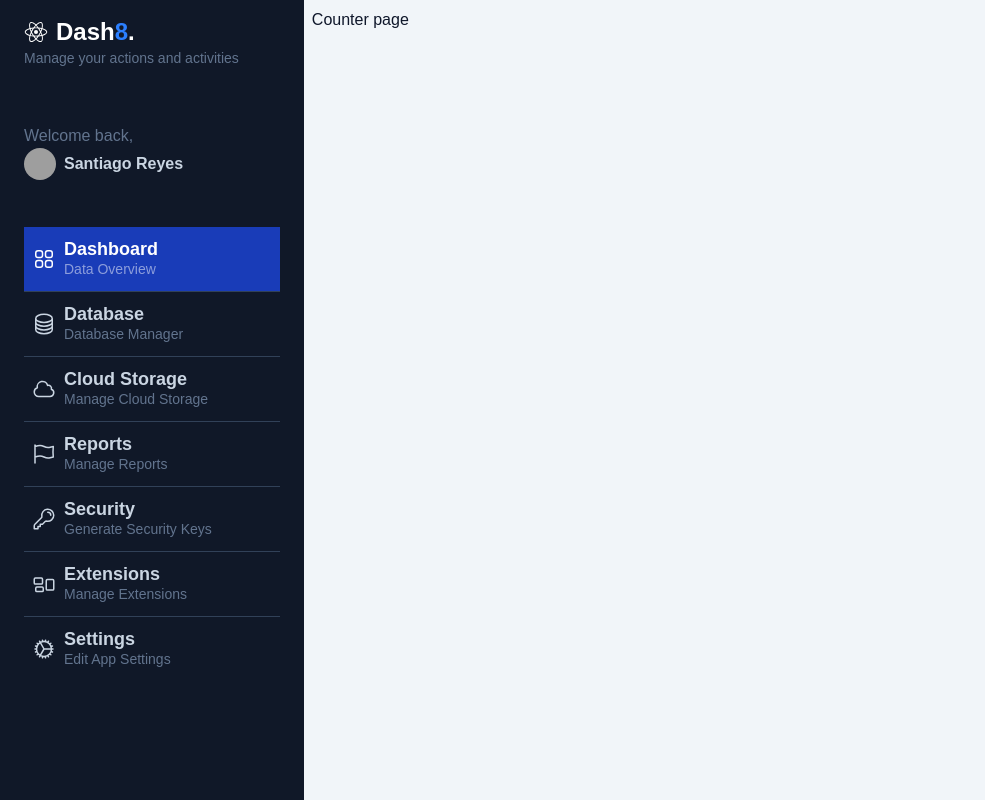
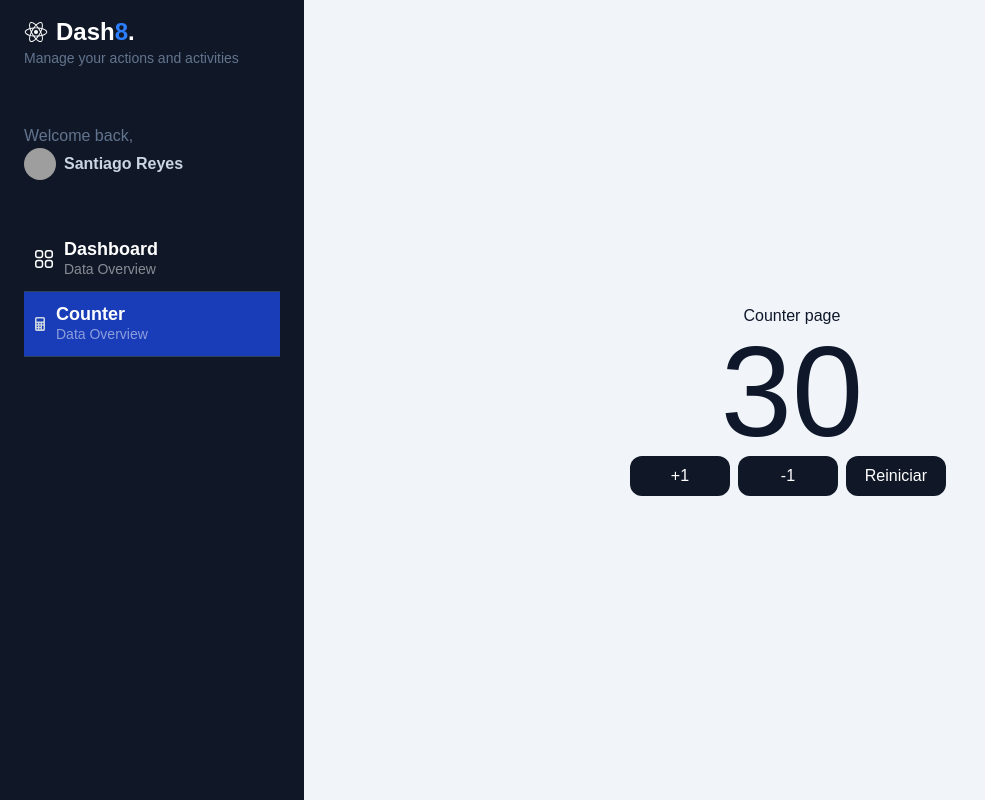
Before and after one commit to santiago-reyes-buitrago/next-SSR-CSR-estudio, a Next.js app: page /dashboard/counter in a window 1280 px wide. Shown: the whole page, without its empty margins (0-985 px from the left). Built offline with nearby package versions, Linux system fonts and the light colour scheme; grey boxes are pictures that could not be loaded.

Commit message:
Terminando seccion 4 - CSR + SSR

```diff
--- /dev/null
+++ b/app/dashboard/counter/components/Counter.tsx
@@ -0,0 +1,41 @@
+'use client'
+import {useState} from "react";
+type EVENTYPE = 'ADD'|'SUBSTRACT'|'RESET';
+export const Counter = ({value = 10}) => {
+    const [counter,setCounter] = useState<number>(value)
+
+    const handleClick = (event: EVENTYPE,quantity = 1) => {
+        if (event === 'ADD') {
+            setCounter(counter + quantity)
+            return;
+        }
+        if (event === 'SUBSTRACT') {
+            setCounter(counter - quantity)
+            return;
+        }
+        setCounter(value)
+    }
+    return (
+        <div className="flex flex-col items-center justify-center w-full h-full">
+            <h2>
+                Counter page
+            </h2>
+            <span className="text-9xl">{counter}</span>
+            <div className="flex">
+                <button
+                    onClick={() => handleClick('ADD')}
+                    className="flex items-center justify-center p-2 rounded-xl bg-gray-900 text-white hover:bg-gray-600 transition-all w-25 mr-2">+1
+                </button>
+                <button
+                    onClick={() => handleClick('SUBSTRACT')}
+                    className="flex items-center justify-center p-2 rounded-xl bg-gray-900 text-white hover:bg-gray-600 transition-all w-25 mr-2">-1
+                </button>
+                <button
+                    onClick={() => handleClick('RESET')}
+                    className="flex items-center justify-center p-2 rounded-xl bg-gray-900 text-white hover:bg-gray-600 transition-all w-25 mr-2">Reiniciar
+                </button>
+            </div>
+
+        </div>
+    );
+};
--- a/app/dashboard/counter/page.tsx
+++ b/app/dashboard/counter/page.tsx
@@ -1,7 +1,19 @@
-export default function Counterpage() {
+import {Metadata} from "next";
+import {Counter} from "@/app/dashboard/counter/components/Counter";
+
+
+export const metadata:Metadata = {
+    title: "Counter",
+}
+
+
+const Counterpage = () => {
+
     return (
-        <h2>
-            Counter page
-        </h2>
+        <>
+            <Counter value={30}/>
+        </>
     )
 }
+
+export default Counterpage;
--- a/app/page.tsx
+++ b/app/page.tsx
@@ -1,7 +1,7 @@
 import {redirect} from "next/navigation";
 
 export default function Home() {
-    redirect('/dashboard/counter')
+    redirect('/dashboard/main')
     return (
         <>
             <h1>Hola mundo</h1>
--- a/app/shared/components/Sidebar/MenuItemSidebar.tsx
+++ b/app/shared/components/Sidebar/MenuItemSidebar.tsx
@@ -1,9 +1,10 @@
-import {IconType} from "react-icons";
-import {JSX, SVGProps} from "react";
+import {JSX} from "react";
+import Link from "next/link";
 
 interface Props {
     name: string
     url: string
+    isActive: boolean
     description?: string
     icon?: JSX.Element
 }
@@ -15,11 +16,9 @@ const verifiedIcon = (icon: JSX.Element) => {
 }
 
 
-export const MenuItemSidebar = ({url, name, icon, description}: Props) => {
+export const MenuItemSidebar = ({url, name, icon, description,isActive=false}: Props) => {
     return (
-        <a href={url}
-           className="w-full px-2 inline-flex space-x-2 items-center border-b border-slate-700 py-3 bg-blue-800 hover:bg-white/5 transition ease-linear duration-150"
-        >
+        <Link className={`w-full px-2 inline-flex space-x-2 items-center border-b border-slate-700 py-3 ${isActive ? 'bg-blue-800':''}   hover:bg-white/5 transition ease-linear duration-150`} href={url}>
             <div>
                 {verifiedIcon(icon!)}
             </div>
@@ -27,6 +26,11 @@ export const MenuItemSidebar = ({url, name, icon, description}: Props) => {
                 <span className="text-lg font-bold leading-5 text-white">{name}</span>
                 <span className="text-sm text-white/50 hidden md:block">{description ?? ''}</span>
             </div>
-        </a>
+        </Link>
+        // <a href={url}
+        //
+        // >
+        //
+        // </a>
     );
 };
--- a/app/shared/components/Sidebar/MenuSidebar.tsx
+++ b/app/shared/components/Sidebar/MenuSidebar.tsx
@@ -1,4 +1,7 @@
+'use client'
 import {MenuItemSidebar} from "@/app/shared/components/Sidebar/MenuItemSidebar";
+import {IoCalculator} from "react-icons/io5";
+import { usePathname } from 'next/navigation'
 
 const MenuItems = [
     {
@@ -9,99 +12,107 @@ const MenuItems = [
                    strokeWidth="1.5" stroke="currentColor" className="w-6 h-6 text-white">
             <path strokeLinecap="round" strokeLinejoin="round"
                   d="M3.75 6A2.25 2.25 0 016 3.75h2.25A2.25 2.25 0 0110.5 6v2.25a2.25 2.25 0 01-2.25 2.25H6a2.25 2.25 0 01-2.25-2.25V6zM3.75 15.75A2.25 2.25 0 016 13.5h2.25a2.25 2.25 0 012.25 2.25V18a2.25 2.25 0 01-2.25 2.25H6A2.25 2.25 0 013.75 18v-2.25zM13.5 6a2.25 2.25 0 012.25-2.25H18A2.25 2.25 0 0120.25 6v2.25A2.25 2.25 0 0118 10.5h-2.25a2.25 2.25 0 01-2.25-2.25V6zM13.5 15.75a2.25 2.25 0 012.25-2.25H18a2.25 2.25 0 012.25 2.25V18A2.25 2.25 0 0118 20.25h-2.25A2.25 2.25 0 0113.5 18v-2.25z"/>
-        </svg>
+        </svg>,
     },
+    {
+        url: '/dashboard/counter',
+        name: 'Counter',
+        description: 'Data Overview',
+        icon: <IoCalculator/>
+    }
 ]
 
 
 export const MenuSidebar = () => {
+    const activedPath = usePathname()
     return (
         <div id="nav" className="w-full px-6">
-            <MenuItemSidebar {...MenuItems[0]}/>
-            <a href="#"
-               className="w-full px-2 inline-flex space-x-2 items-center border-b border-slate-700 py-3 hover:bg-white/5 transition ease-linear duration-150">
-                <div>
-                    <svg xmlns="http://www.w3.org/2000/svg" fill="none" viewBox="0 0 24 24"
-                         strokeWidth="1.5" stroke="currentColor" className="w-6 h-6">
-                        <path strokeLinecap="round" strokeLinejoin="round"
-                              d="M20.25 6.375c0 2.278-3.694 4.125-8.25 4.125S3.75 8.653 3.75 6.375m16.5 0c0-2.278-3.694-4.125-8.25-4.125S3.75 4.097 3.75 6.375m16.5 0v11.25c0 2.278-3.694 4.125-8.25 4.125s-8.25-1.847-8.25-4.125V6.375m16.5 0v3.75m-16.5-3.75v3.75m16.5 0v3.75C20.25 16.153 16.556 18 12 18s-8.25-1.847-8.25-4.125v-3.75m16.5 0c0 2.278-3.694 4.125-8.25 4.125s-8.25-1.847-8.25-4.125"/>
-                    </svg>
-                </div>
-                <div className="flex flex-col">
-                    <span className="text-lg text-slate-300 font-bold leading-5">Database</span>
-                    <span className="text-sm text-slate-500 hidden md:block">Database Manager</span>
-                </div>
-            </a>
-            <a href="#"
-               className="w-full px-2 inline-flex space-x-2 items-center border-b border-slate-700 py-3 hover:bg-white/5 transition ease-linear duration-150">
-                <div>
-                    <svg xmlns="http://www.w3.org/2000/svg" fill="none" viewBox="0 0 24 24"
-                         strokeWidth="1.5" stroke="currentColor" className="w-6 h-6">
-                        <path strokeLinecap="round" strokeLinejoin="round"
-                              d="M2.25 15a4.5 4.5 0 004.5 4.5H18a3.75 3.75 0 001.332-7.257 3 3 0 00-3.758-3.848 5.25 5.25 0 00-10.233 2.33A4.502 4.502 0 002.25 15z"/>
-                    </svg>
-                </div>
-                <div className="flex flex-col">
-                    <span className="text-lg text-slate-300 font-bold leading-5">Cloud Storage</span>
-                    <span className="text-sm text-slate-500 hidden md:block">Manage Cloud Storage</span>
-                </div>
-            </a>
-            <a href="#"
-               className="w-full px-2 inline-flex space-x-2 items-center border-b border-slate-700 py-3 hover:bg-white/5 transition ease-linear duration-150">
-                <div>
-                    <svg xmlns="http://www.w3.org/2000/svg" fill="none" viewBox="0 0 24 24"
-                         strokeWidth="1.5" stroke="currentColor" className="w-6 h-6">
-                        <path strokeLinecap="round" strokeLinejoin="round"
-                              d="M3 3v1.5M3 21v-6m0 0l2.77-.693a9 9 0 016.208.682l.108.054a9 9 0 006.086.71l3.114-.732a48.524 48.524 0 01-.005-10.499l-3.11.732a9 9 0 01-6.085-.711l-.108-.054a9 9 0 00-6.208-.682L3 4.5M3 15V4.5"/>
-                    </svg>
-                </div>
-                <div className="flex flex-col">
-                    <span className="text-lg text-slate-300 font-bold leading-5">Reports</span>
-                    <span className="text-sm text-slate-500 hidden md:block">Manage Reports</span>
-                </div>
-            </a>
-            <a href="#"
-               className="w-full px-2 inline-flex space-x-2 items-center border-b border-slate-700 py-3 hover:bg-white/5 transition ease-linear duration-150">
-                <div>
-                    <svg xmlns="http://www.w3.org/2000/svg" fill="none" viewBox="0 0 24 24"
-                         strokeWidth="1.5" stroke="currentColor" className="w-6 h-6">
-                        <path strokeLinecap="round" strokeLinejoin="round"
-                              d="M15.75 5.25a3 3 0 013 3m3 0a6 6 0 01-7.029 5.912c-.563-.097-1.159.026-1.563.43L10.5 17.25H8.25v2.25H6v2.25H2.25v-2.818c0-.597.237-1.17.659-1.591l6.499-6.499c.404-.404.527-1 .43-1.563A6 6 0 1121.75 8.25z"/>
-                    </svg>
-                </div>
-                <div className="flex flex-col">
-                    <span className="text-lg text-slate-300 font-bold leading-5">Security</span>
-                    <span className="text-sm text-slate-500 hidden md:block">Generate Security Keys</span>
-                </div>
-            </a>
-            <a href="#"
-               className="w-full px-2 inline-flex space-x-2 items-center border-b border-slate-700 py-3 hover:bg-white/5 transition ease-linear duration-150">
-                <div>
-                    <svg xmlns="http://www.w3.org/2000/svg" fill="none" viewBox="0 0 24 24"
-                         strokeWidth="1.5" stroke="currentColor" className="w-6 h-6">
-                        <path strokeLinecap="round" strokeLinejoin="round"
-                              d="M2.25 7.125C2.25 6.504 2.754 6 3.375 6h6c.621 0 1.125.504 1.125 1.125v3.75c0 .621-.504 1.125-1.125 1.125h-6a1.125 1.125 0 01-1.125-1.125v-3.75zM14.25 8.625c0-.621.504-1.125 1.125-1.125h5.25c.621 0 1.125.504 1.125 1.125v8.25c0 .621-.504 1.125-1.125 1.125h-5.25a1.125 1.125 0 01-1.125-1.125v-8.25zM3.75 16.125c0-.621.504-1.125 1.125-1.125h5.25c.621 0 1.125.504 1.125 1.125v2.25c0 .621-.504 1.125-1.125 1.125h-5.25a1.125 1.125 0 01-1.125-1.125v-2.25z"/>
-                    </svg>
-                </div>
-                <div className="flex flex-col">
-                    <span className="text-lg text-slate-300 font-bold leading-5">Extensions</span>
-                    <span className="text-sm text-slate-500 hidden md:block">Manage Extensions</span>
-                </div>
-            </a>
-            <a href="#"
-               className="w-full px-2 inline-flex space-x-2 items-center py-3 hover:bg-white/5 transition ease-linear duration-150">
-                <div>
-                    <svg xmlns="http://www.w3.org/2000/svg" fill="none" viewBox="0 0 24 24"
-                         strokeWidth="1.5" stroke="currentColor" className="w-6 h-6">
-                        <path strokeLinecap="round" strokeLinejoin="round"
-                              d="M4.5 12a7.5 7.5 0 0015 0m-15 0a7.5 7.5 0 1115 0m-15 0H3m16.5 0H21m-1.5 0H12m-8.457 3.077l1.41-.513m14.095-5.13l1.41-.513M5.106 17.785l1.15-.964m11.49-9.642l1.149-.964M7.501 19.795l.75-1.3m7.5-12.99l.75-1.3m-6.063 16.658l.26-1.477m2.605-14.772l.26-1.477m0 17.726l-.26-1.477M10.698 4.614l-.26-1.477M16.5 19.794l-.75-1.299M7.5 4.205L12 12m6.894 5.785l-1.149-.964M6.256 7.178l-1.15-.964m15.352 8.864l-1.41-.513M4.954 9.435l-1.41-.514M12.002 12l-3.75 6.495"/>
-                    </svg>
-                </div>
-                <div className="flex flex-col">
-                    <span className="text-lg text-slate-300 font-bold leading-5">Settings</span>
-                    <span className="text-sm text-slate-500 hidden md:block">Edit App Settings</span>
-                </div>
-            </a>
+            {MenuItems.map(item => <MenuItemSidebar key={item.url} {...item} isActive={activedPath === item.url}/>)}
+
+        {/*    <a href="#"*/}
+        {/*       className="w-full px-2 inline-flex space-x-2 items-center border-b border-slate-700 py-3 hover:bg-white/5 transition ease-linear duration-150">*/}
+        {/*        <div>*/}
+        {/*            <svg xmlns="http://www.w3.org/2000/svg" fill="none" viewBox="0 0 24 24"*/}
+        {/*                 strokeWidth="1.5" stroke="currentColor" className="w-6 h-6">*/}
+        {/*                <path strokeLinecap="round" strokeLinejoin="round"*/}
+        {/*                      d="M20.25 6.375c0 2.278-3.694 4.125-8.25 4.125S3.75 8.653 3.75 6.375m16.5 0c0-2.278-3.694-4.125-8.25-4.125S3.75 4.097 3.75 6.375m16.5 0v11.25c0 2.278-3.694 4.125-8.25 4.125s-8.25-1.847-8.25-4.125V6.375m16.5 0v3.75m-16.5-3.75v3.75m16.5 0v3.75C20.25 16.153 16.556 18 12 18s-8.25-1.847-8.25-4.125v-3.75m16.5 0c0 2.278-3.694 4.125-8.25 4.125s-8.25-1.847-8.25-4.125"/>*/}
+        {/*            </svg>*/}
+        {/*        </div>*/}
+        {/*        <div className="flex flex-col">*/}
+        {/*            <span className="text-lg text-slate-300 font-bold leading-5">Database</span>*/}
+        {/*            <span className="text-sm text-slate-500 hidden md:block">Database Manager</span>*/}
+        {/*        </div>*/}
+        {/*    </a>*/}
+        {/*    <a href="#"*/}
+        {/*       className="w-full px-2 inline-flex space-x-2 items-center border-b border-slate-700 py-3 hover:bg-white/5 transition ease-linear duration-150">*/}
+        {/*        <div>*/}
+        {/*            <svg xmlns="http://www.w3.org/2000/svg" fill="none" viewBox="0 0 24 24"*/}
+        {/*                 strokeWidth="1.5" stroke="currentColor" className="w-6 h-6">*/}
+        {/*                <path strokeLinecap="round" strokeLinejoin="round"*/}
+        {/*                      d="M2.25 15a4.5 4.5 0 004.5 4.5H18a3.75 3.75 0 001.332-7.257 3 3 0 00-3.758-3.848 5.25 5.25 0 00-10.233 2.33A4.502 4.502 0 002.25 15z"/>*/}
+        {/*            </svg>*/}
+        {/*        </div>*/}
+        {/*        <div className="flex flex-col">*/}
+        {/*            <span className="text-lg text-slate-300 font-bold leading-5">Cloud Storage</span>*/}
+        {/*            <span className="text-sm text-slate-500 hidden md:block">Manage Cloud Storage</span>*/}
+        {/*        </div>*/}
+        {/*    </a>*/}
+        {/*    <a href="#"*/}
+        {/*       className="w-full px-2 inline-flex space-x-2 items-center border-b border-slate-700 py-3 hover:bg-white/5 transition ease-linear duration-150">*/}
+        {/*        <div>*/}
+        {/*            <svg xmlns="http://www.w3.org/2000/svg" fill="none" viewBox="0 0 24 24"*/}
+        {/*                 strokeWidth="1.5" stroke="currentColor" className="w-6 h-6">*/}
+        {/*                <path strokeLinecap="round" strokeLinejoin="round"*/}
+        {/*                      d="M3 3v1.5M3 21v-6m0 0l2.77-.693a9 9 0 016.208.682l.108.054a9 9 0 006.086.71l3.114-.732a48.524 48.524 0 01-.005-10.499l-3.11.732a9 9 0 01-6.085-.711l-.108-.054a9 9 0 00-6.208-.682L3 4.5M3 15V4.5"/>*/}
+        {/*            </svg>*/}
+        {/*        </div>*/}
+        {/*        <div className="flex flex-col">*/}
+        {/*            <span className="text-lg text-slate-300 font-bold leading-5">Reports</span>*/}
+        {/*            <span className="text-sm text-slate-500 hidden md:block">Manage Reports</span>*/}
+        {/*        </div>*/}
+        {/*    </a>*/}
+        {/*    <a href="#"*/}
+        {/*       className="w-full px-2 inline-flex space-x-2 items-center border-b border-slate-700 py-3 hover:bg-white/5 transition ease-linear duration-150">*/}
+        {/*        <div>*/}
+        {/*            <svg xmlns="http://www.w3.org/2000/svg" fill="none" viewBox="0 0 24 24"*/}
+        {/*                 strokeWidth="1.5" stroke="currentColor" className="w-6 h-6">*/}
+        {/*                <path strokeLinecap="round" strokeLinejoin="round"*/}
+        {/*                      d="M15.75 5.25a3 3 0 013 3m3 0a6 6 0 01-7.029 5.912c-.563-.097-1.159.026-1.563.43L10.5 17.25H8.25v2.25H6v2.25H2.25v-2.818c0-.597.237-1.17.659-1.591l6.499-6.499c.404-.404.527-1 .43-1.563A6 6 0 1121.75 8.25z"/>*/}
+        {/*            </svg>*/}
+        {/*        </div>*/}
+        {/*        <div className="flex flex-col">*/}
+        {/*            <span className="text-lg text-slate-300 font-bold leading-5">Security</span>*/}
+        {/*            <span className="text-sm text-slate-500 hidden md:block">Generate Security Keys</span>*/}
+        {/*        </div>*/}
+        {/*    </a>*/}
+        {/*    <a href="#"*/}
+        {/*       className="w-full px-2 inline-flex space-x-2 items-center border-b border-slate-700 py-3 hover:bg-white/5 transition ease-linear duration-150">*/}
+        {/*        <div>*/}
+        {/*            <svg xmlns="http://www.w3.org/2000/svg" fill="none" viewBox="0 0 24 24"*/}
+        {/*                 strokeWidth="1.5" stroke="currentColor" className="w-6 h-6">*/}
+        {/*                <path strokeLinecap="round" strokeLinejoin="round"*/}
+        {/*                      d="M2.25 7.125C2.25 6.504 2.754 6 3.375 6h6c.621 0 1.125.504 1.125 1.125v3.75c0 .621-.504 1.125-1.125 1.125h-6a1.125 1.125 0 01-1.125-1.125v-3.75zM14.25 8.625c0-.621.504-1.125 1.125-1.125h5.25c.621 0 1.125.504 1.125 1.125v8.25c0 .621-.504 1.125-1.125 1.125h-5.25a1.125 1.125 0 01-1.125-1.125v-8.25zM3.75 16.125c0-.621.504-1.125 1.125-1.125h5.25c.621 0 1.125.504 1.125 1.125v2.25c0 .621-.504 1.125-1.125 1.125h-5.25a1.125 1.125 0 01-1.125-1.125v-2.25z"/>*/}
+        {/*            </svg>*/}
+        {/*        </div>*/}
+        {/*        <div className="flex flex-col">*/}
+        {/*            <span className="text-lg text-slate-300 font-bold leading-5">Extensions</span>*/}
+        {/*            <span className="text-sm text-slate-500 hidden md:block">Manage Extensions</span>*/}
+        {/*        </div>*/}
+        {/*    </a>*/}
+        {/*    <a href="#"*/}
+        {/*       className="w-full px-2 inline-flex space-x-2 items-center py-3 hover:bg-white/5 transition ease-linear duration-150">*/}
+        {/*        <div>*/}
+        {/*            <svg xmlns="http://www.w3.org/2000/svg" fill="none" viewBox="0 0 24 24"*/}
+        {/*                 strokeWidth="1.5" stroke="currentColor" className="w-6 h-6">*/}
+        {/*                <path strokeLinecap="round" strokeLinejoin="round"*/}
+        {/*                      d="M4.5 12a7.5 7.5 0 0015 0m-15 0a7.5 7.5 0 1115 0m-15 0H3m16.5 0H21m-1.5 0H12m-8.457 3.077l1.41-.513m14.095-5.13l1.41-.513M5.106 17.785l1.15-.964m11.49-9.642l1.149-.964M7.501 19.795l.75-1.3m7.5-12.99l.75-1.3m-6.063 16.658l.26-1.477m2.605-14.772l.26-1.477m0 17.726l-.26-1.477M10.698 4.614l-.26-1.477M16.5 19.794l-.75-1.299M7.5 4.205L12 12m6.894 5.785l-1.149-.964M6.256 7.178l-1.15-.964m15.352 8.864l-1.41-.513M4.954 9.435l-1.41-.514M12.002 12l-3.75 6.495"/>*/}
+        {/*            </svg>*/}
+        {/*        </div>*/}
+        {/*        <div className="flex flex-col">*/}
+        {/*            <span className="text-lg text-slate-300 font-bold leading-5">Settings</span>*/}
+        {/*            <span className="text-sm text-slate-500 hidden md:block">Edit App Settings</span>*/}
+        {/*        </div>*/}
+        {/*    </a>*/}
 
         </div>
     );
```
Also changed, not shown: app/dashboard/main/page.tsx (added, +9 -0 lines).
